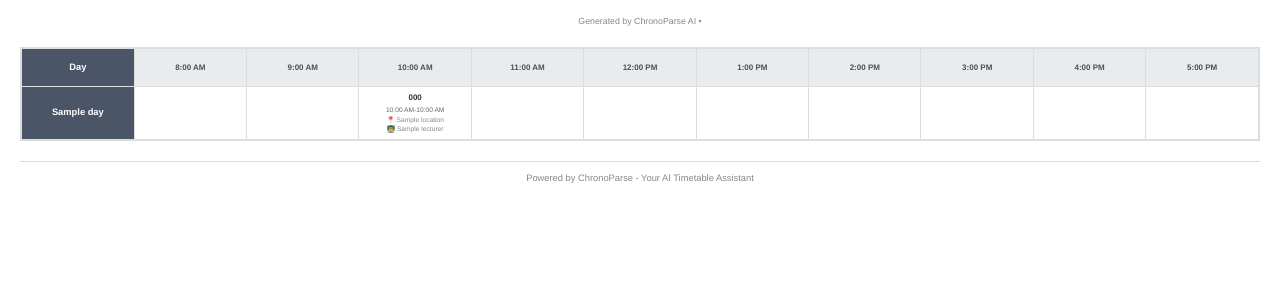
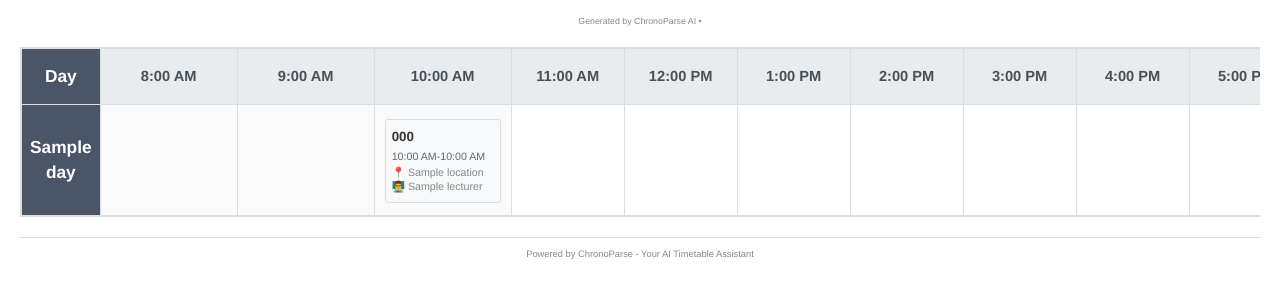
Before and after one commit to mhafiz71/chrono_parse, a Django app: template core/templates/core/timetable_pdf_minimal.html in a window 1280 px wide. Shown: the part 97-397 px from the top of the page. Run offline with Django 5.2, Linux system fonts and the light colour scheme; the template is opened without the code that fills it: most values are stand-ins (such as "Sample title", 1, 10 or a date in 2020); parts of the project's set-up code (start-up, migrations or seed data) failed here and were passed over; some libraries are stand-ins or nearby versions.

Commit message:
Refactor timetable PDF styles for improved layout and readability; update font sizes, padding, and class names for consistency

```diff
--- a/core/templates/core/timetable_pdf_minimal.html
+++ b/core/templates/core/timetable_pdf_minimal.html
@@ -76,57 +76,66 @@
         .day-header {
             background: #4a5568;
             color: white;
-            font-weight: 600;
+            font-weight: 700;
             text-align: center;
-            width: 60px;
-            font-size: 7pt;
+            width: 120px;
+            font-size: 13pt;
+            padding: 15px 8px;
         }
 
-        .period-header {
+        .time-header {
             background: #e9ecef;
             color: #495057;
             font-weight: 600;
             text-align: center;
-            min-width: 60px;
-            font-size: 6pt;
+            min-width: 100px;
+            font-size: 11pt;
+            padding: 12px 6px;
         }
 
-        .period-slot {
-            width: 60px;
+        .time-slot {
+            min-width: 120px;
             vertical-align: top;
-            min-height: 30px;
-            text-align: center;
-            padding: 2px;
+            min-height: 100px;
+            text-align: left;
+            padding: 12px 8px;
+            background: #fafafa;
         }
 
         .event-item {
-            padding: 3px 0;
-            border-bottom: 1px solid #eee;
-            margin-bottom: 2px;
+            padding: 8px 6px;
+            border: 1px solid #ddd;
+            margin: 2px;
+            background: #f8f9fa;
+            border-radius: 3px;
+            text-align: left;
         }
 
         .event-item:last-child {
-            border-bottom: none;
             margin-bottom: 0;
         }
 
         .course-code {
-            font-weight: 600;
-            font-size: 6pt;
-            margin-bottom: 1px;
+            font-weight: 700;
+            font-size: 10pt;
+            margin-bottom: 3px;
             color: #333;
+            display: block;
         }
 
         .time {
-            font-size: 5pt;
+            font-size: 8pt;
             color: #666;
-            margin-bottom: 1px;
+            margin-bottom: 2px;
+            display: block;
         }
 
         .details {
-            font-size: 5pt;
+            font-size: 8pt;
             color: #888;
-            margin-bottom: 0px;
+            margin-bottom: 1px;
+            display: block;
+            line-height: 1.2;
         }
 
         .no-classes {
@@ -162,16 +171,16 @@
             <thead>
                 <tr>
                     <th class="day-header">Day</th>
-                    <th class="period-header">8:00 AM</th>
-                    <th class="period-header">9:00 AM</th>
-                    <th class="period-header">10:00 AM</th>
-                    <th class="period-header">11:00 AM</th>
-                    <th class="period-header">12:00 PM</th>
-                    <th class="period-header">1:00 PM</th>
-                    <th class="period-header">2:00 PM</th>
-                    <th class="period-header">3:00 PM</th>
-                    <th class="period-header">4:00 PM</th>
-                    <th class="period-header">5:00 PM</th>
+                    <th class="time-header">8:00 AM</th>
+                    <th class="time-header">9:00 AM</th>
+                    <th class="time-header">10:00 AM</th>
+                    <th class="time-header">11:00 AM</th>
+                    <th class="time-header">12:00 PM</th>
+                    <th class="time-header">1:00 PM</th>
+                    <th class="time-header">2:00 PM</th>
+                    <th class="time-header">3:00 PM</th>
+                    <th class="time-header">4:00 PM</th>
+                    <th class="time-header">5:00 PM</th>
                 </tr>
             </thead>
             <tbody>
@@ -179,7 +188,7 @@
                 <tr>
                     <td class="day-header">{{ day }}</td>
                     <!-- 8:00 AM -->
-                    <td class="period-slot">
+                    <td class="time-slot">
                         {% for event in events %}
                         {% if event.start_time.hour == 8 %}
                         <div class="event-item">
@@ -192,7 +201,7 @@
                         {% endfor %}
                     </td>
                     <!-- 9:00 AM -->
-                    <td class="period-slot">
+                    <td class="time-slot">
                         {% for event in events %}
                         {% if event.start_time.hour == 9 %}
                         <div class="event-item">
@@ -205,7 +214,7 @@
                         {% endfor %}
                     </td>
                     <!-- 10:00 AM -->
-                    <td class="period-slot">
+                    <td class="time-slot">
                         {% for event in events %}
                         {% if event.start_time.hour == 10 %}
                         <div class="event-item">
```
Also changed, not shown: core/templates/core/timetable_pdf_modern.html (+19 -17 lines), 1 other file.
